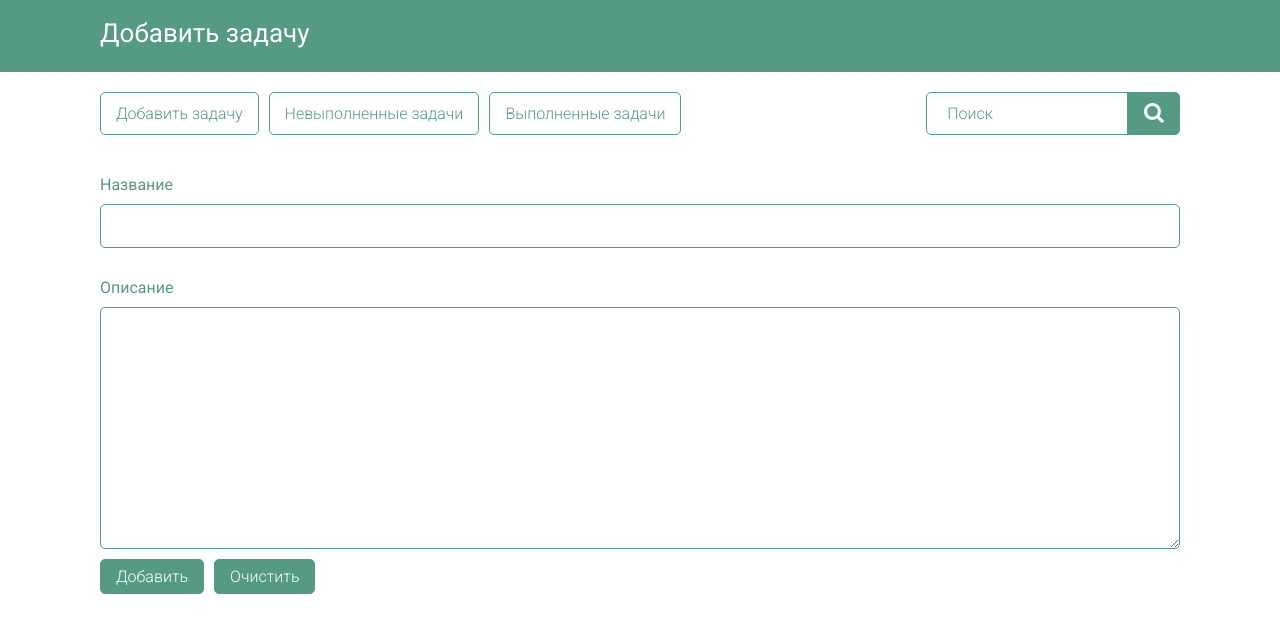
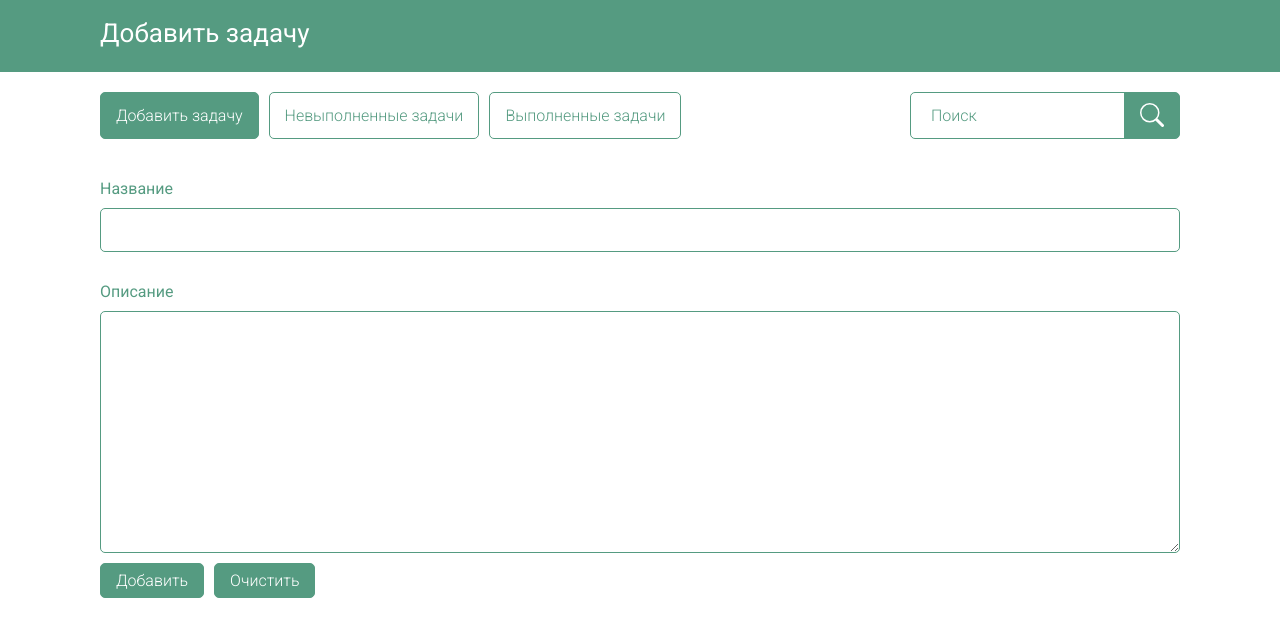
Before and after one commit to friezpotato/Todo-List, a Vue app: page / in a window 1280 px wide. Shown: the top 636 px of the page. Built offline with nearby package versions, Linux system fonts and the light colour scheme.

Commit message:
add all function

```diff
--- a/src/components/AddTasks.vue
+++ b/src/components/AddTasks.vue
@@ -47,7 +47,8 @@
                     this.tasks.push({
                         title: this.title,
                         details: this.details,
-                        taskShow: false
+                        taskShow: false,
+                        edit: false
                     })
                     this.$emit('addTasks', this.tasks)
                     this.title = '',
--- a/src/components/FinishedTask.vue
+++ b/src/components/FinishedTask.vue
@@ -38,12 +38,12 @@
             recover(index){
                 let ask = confirm('Восстановить эту задачу?')
                 if(ask == true){
-                        this.recoverTask.title = this.finishTasks[index].title,
-                        this.recoverTask.details = this.finishTasks[index].details,
-                        this.recoverTask.taskShow = false
+                    this.recoverTask.title = this.finishTasks[index].title,
+                    this.recoverTask.details = this.finishTasks[index].details,
+                    this.recoverTask.taskShow = false
+                    this.$emit('recover', this.recoverTask)
+                    this.finishTasks.splice(index, 1)
                 }
-                this.$emit('recover', this.recoverTask)
-                this.finishTasks.splice(index, 1)
             }
         },
     }
--- a/src/components/Header.vue
+++ b/src/components/Header.vue
@@ -8,15 +8,16 @@
         <div class="container">
             <header class="nav">
                 <div class="button_group">
-                    <button @click="isActive" value="Добавить задачу" class="button">Добавить задачу</button>
-                    <button @click="isActive" value="Невыполненные задачи" class="button">Невыполненные задачи</button>
-                    <button @click="isActive" value="Выполненные задачи" class="button">Выполненные задачи</button>
+                    <button @click="isActive" value="Добавить задачу" :class="[(title=='Добавить задачу') ? 'button_active' : 'button']">Добавить задачу</button>
+                    <button @click="isActive" value="Невыполненные задачи" :class="[(title=='Невыполненные задачи') ? 'button_active' : 'button']">Невыполненные задачи</button>
+                    <button @click="isActive" value="Выполненные задачи" :class="[(title=='Выполненные задачи') ? 'button_active' : 'button']">Выполненные задачи</button>
                 </div>
                 <form class="search_form">
                     <input class="search_input" type="text" placeholder="Поиск">
                     <button class="search_button button">
-                        <svg class="search_icon" version="1.1" xmlns="http://www.w3.org/2000/svg" viewBox="0 0 26.1 26.1" xmlns:xlink="http://www.w3.org/1999/xlink" enable-background="new 0 0 26.1 26.1">
-                        <path d="m25.806,22.9l-5.4-5.4c-0.2-0.2-0.2-0.4-0.1-0.6 1.1-1.7 1.7-3.7 1.7-5.9 0-6.1-4.9-11-11-11s-11,4.9-11,11 4.9,11 11,11c2.2,0 4.2-0.6 5.9-1.7 0.2-0.1 0.5-0.1 0.6,0.1l5.4,5.4c0.4,0.4 1,0.4 1.4,0l1.4-1.4c0.5-0.5 0.5-1.1 0.1-1.5zm-14.7-4.9c-3.9,0-7-3.1-7-7s3.1-7 7-7 7,3.1 7,7-3.1,7-7,7z"/>
+                        <svg class="bi bi-search" width="1.5em" height="1.5em" viewBox="0 0 16 16" fill="currentColor" xmlns="http://www.w3.org/2000/svg">
+                        <path fill-rule="evenodd" d="M10.442 10.442a1 1 0 011.415 0l3.85 3.85a1 1 0 01-1.414 1.415l-3.85-3.85a1 1 0 010-1.415z" clip-rule="evenodd"/>
+                        <path fill-rule="evenodd" d="M6.5 12a5.5 5.5 0 100-11 5.5 5.5 0 000 11zM13 6.5a6.5 6.5 0 11-13 0 6.5 6.5 0 0113 0z" clip-rule="evenodd"/>
                         </svg>
                     </button>
                 </form>
@@ -90,6 +91,14 @@ export default {
         cursor: pointer;
     }
     .button_active {
+        font-family: 'Roboto', sans-serif;
+        font-weight: 300;
+        font-size: 16px;
+        padding: 7px 15px;
+        outline: none;
+        border: 1px solid rgb(85, 155, 129);
+        border-radius: 5px;
+        cursor: pointer;
         background: rgb(85, 155, 129);
         color: #fff;
         transition: .5s;
@@ -117,9 +126,11 @@ export default {
         color: rgb(85, 155, 129);
     }
     .search_button {
+        padding-top: 10px;
         margin-left: -2px;
         background: rgb(85, 155, 129);
         border-radius: 0 5px 5px 0;
+        color: #fff;
     }
     .search_button:hover {
         background: rgb(128, 196, 171);
--- a/src/components/UnfinishedTask.vue
+++ b/src/components/UnfinishedTask.vue
@@ -3,11 +3,11 @@
         <div class="container">
             <div class="task_box">
                 <div v-for="(task, index) in tasks" :key="index" :index="(index)" class="task">
-                    <h1
+                    <span
                     v-text="task.title"
                     class="task_title"
                     @click="task.taskShow = !task.taskShow"
-                    ></h1>
+                    ></span>
 
                     <span
                     v-text="task.details"
@@ -16,8 +16,12 @@
                     ></span>
                     <div v-show="task.taskShow" class="task_buttons">
                         <button @click="finishButton(index)" class="button_sm">Выполнено</button>
-                        <button class="button_sm button_edit">Редактировать</button>
-                        <button class="button_sm button_del">Удалить</button>
+                        <button @click="removeTask(index)" class="button_sm button_del">
+                            <svg class="bi bi-trash" width="1.5em" height="1.5em" viewBox="0 0 16 16" fill="currentColor" xmlns="http://www.w3.org/2000/svg">
+                            <path d="M5.5 5.5A.5.5 0 016 6v6a.5.5 0 01-1 0V6a.5.5 0 01.5-.5zm2.5 0a.5.5 0 01.5.5v6a.5.5 0 01-1 0V6a.5.5 0 01.5-.5zm3 .5a.5.5 0 00-1 0v6a.5.5 0 001 0V6z"/>
+                            <path fill-rule="evenodd" d="M14.5 3a1 1 0 01-1 1H13v9a2 2 0 01-2 2H5a2 2 0 01-2-2V4h-.5a1 1 0 01-1-1V2a1 1 0 011-1H6a1 1 0 011-1h2a1 1 0 011 1h3.5a1 1 0 011 1v1zM4.118 4L4 4.059V13a1 1 0 001 1h6a1 1 0 001-1V4.059L11.882 4H4.118zM2.5 3V2h11v1h-11z" clip-rule="evenodd"/>
+                            </svg>
+                        </button>
                     </div>
                 </div>
 
@@ -34,7 +38,8 @@
         name: 'v-unfinished-task',
         data() {
             return {
-                finishTasks: []
+                finishTasks: [],
+                editTitle: false
             }
         },
         methods: {
@@ -46,9 +51,18 @@
                         details: this.tasks[index].details,
                         taskShow: false
                     })
+                    this.$emit('finish', this.finishTasks)
+                    this.tasks.splice(index, 1)
                 }
-                this.$emit('finish', this.finishTasks)
-                this.tasks.splice(index, 1)
+            },
+            edit(){
+                this.editTitle = true
+            },
+            removeTask(index){
+                let ask = confirm('Вы уверены, что хотите удалить эту задачу?')
+                if(ask == true){
+                    this.tasks.splice(index, 1)
+                }
             }
         },
     }
@@ -74,6 +88,8 @@
         padding: 7px 15px;
         color: #fff;
         cursor: pointer;
+        outline: none;
+        border: none;
     }
     .task_details {
         font-family: 'Roboto', sans-serif;
@@ -81,10 +97,13 @@
         font-size: 14px;
         padding: 7px 15px;
         color: rgb(85, 155, 129);
+        outline: none;
+        border: none;
     }
     .task_buttons {
         display: grid;
-        grid-template-columns: repeat(3, max-content);
+        grid-template-columns: repeat(2, max-content);
+        justify-content: end;
         grid-gap: 5px;
         margin: 10px
     }
@@ -92,7 +111,7 @@
         font-family: 'Roboto', sans-serif;
         font-weight: 300;
         font-size: 12px;
-        padding: 5px 10px;
+        padding: 5px 7px;
         outline: none;
         border: 1px solid rgb(85, 155, 129);
         border-radius: 5px;
@@ -113,6 +132,8 @@
         background: rgb(255, 189, 46);
     }
     .button_del {
+        padding-top: 7px;
+        padding-bottom: 3px;
         border: 1px solid rgb(202, 32, 32);
         color: rgb(202, 32, 32);
     }
```
